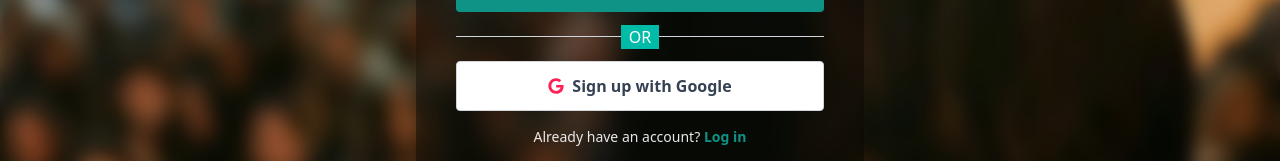
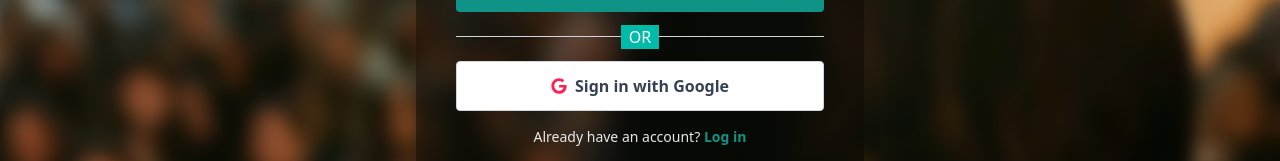
Before and after one commit to ahmedibi/EvTick, a React (Vite) app: page /register in a window 1280 px wide. Shown: the part 522-683 px from the top of the page. Built offline with nearby package versions, Linux system fonts and the light colour scheme; no server answers.

Commit message:
modified:   src/features/auth/register/RegisterForm.jsx

```diff
--- a/src/features/auth/register/RegisterForm.jsx
+++ b/src/features/auth/register/RegisterForm.jsx
@@ -144,7 +144,7 @@ export default function RegisterForm({
             className="w-full mt-6 py-3 flex items-center justify-center gap-2 bg-white border border-gray-300 rounded text-gray-700 font-semibold hover:bg-gray-50 transition-colors"
           >
             <FaGoogle className="text-rose-500" />
-            Sign up with Google
+            Sign in with Google
           </button>
 
         </form>
```
